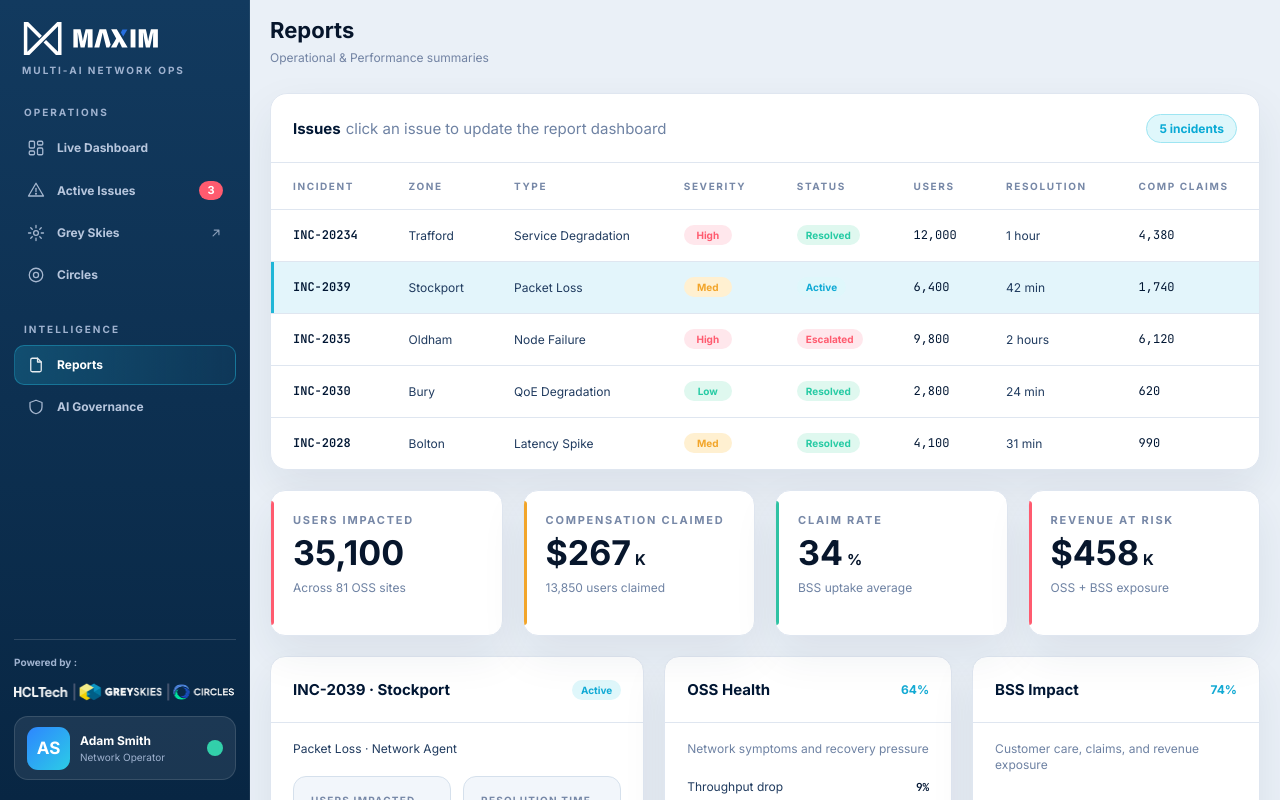
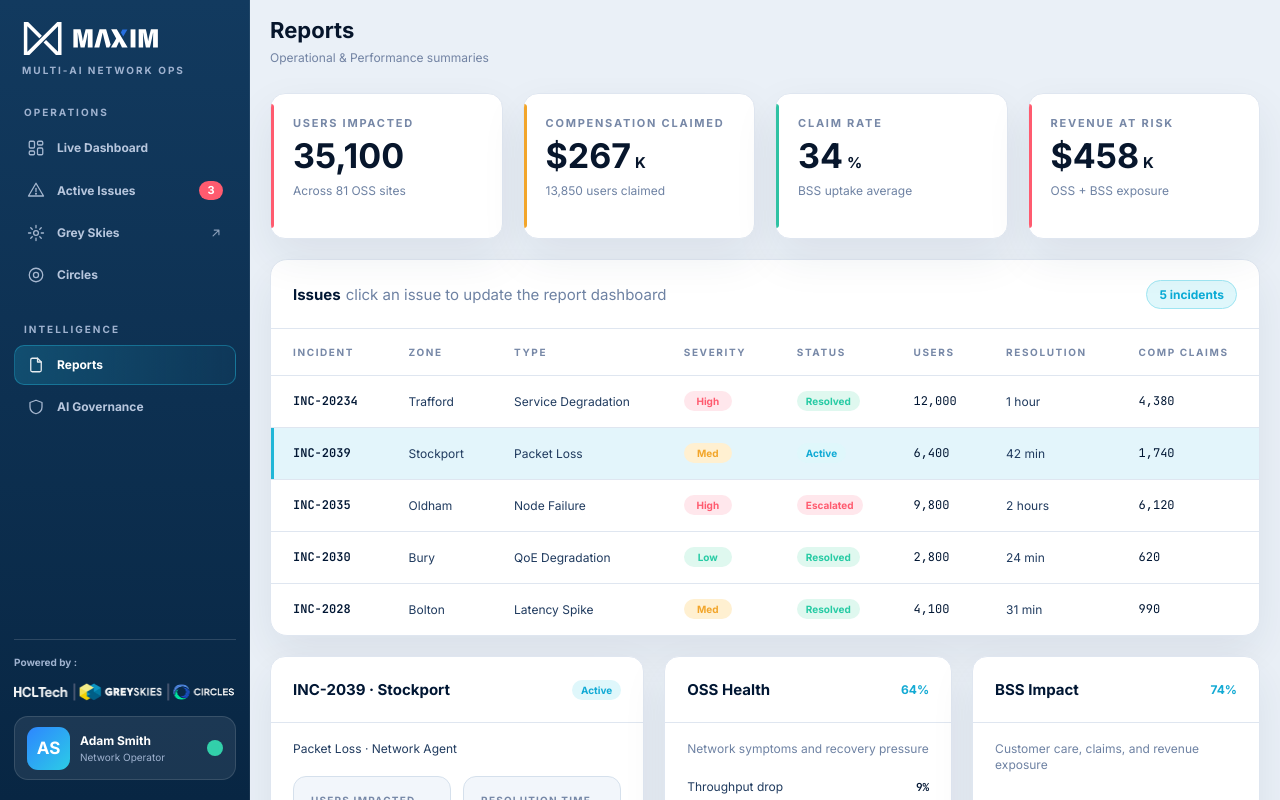
Before and after one commit to DmaxDude/NetworkMaximAIDashboard, a React (Vite) app: page / in a window 1280 px wide. Both pictures are taken after a click on the element "Reports". Built offline with nearby package versions, Linux system fonts and the light colour scheme.

Commit message:
deploy code

```diff
--- a/src/pages/OperatorDashboard.jsx
+++ b/src/pages/OperatorDashboard.jsx
@@ -768,6 +768,13 @@ export default function OperatorDashboard({ initialPage = 'dashboard' }) {
     {/* REPORTS */}
     <div className={pageClass('reports')} id="page-reports">
       <div className="reports-page">
+        <div className="report-kpi-grid">
+          <div className="card report-kpi report-kpi-red"><span>Users Impacted</span><strong>{reportTotals.usersImpacted.toLocaleString()}</strong><em>Across {reportTotals.sites} OSS sites</em></div>
+          <div className="card report-kpi report-kpi-amber"><span>Compensation Claimed</span><strong>${Math.round(reportTotals.compensationClaimed / 1000)}<small>K</small></strong><em>{reportTotals.usersCompClaimed.toLocaleString()} users claimed</em></div>
+          <div className="card report-kpi report-kpi-green"><span>Claim Rate</span><strong>{avgClaimRate}<small>%</small></strong><em>BSS uptake average</em></div>
+          <div className="card report-kpi report-kpi-red"><span>Revenue At Risk</span><strong>${Math.round(reportTotals.revenueAtRisk / 1000)}<small>K</small></strong><em>OSS + BSS exposure</em></div>
+        </div>
+
         <section className="card report-issue-table">
           <div className="report-table-title">
             <div><strong>Issues</strong><span>click an issue to update the report dashboard</span></div>
@@ -796,13 +803,6 @@ export default function OperatorDashboard({ initialPage = 'dashboard' }) {
           </table>
         </section>
 
-        <div className="report-kpi-grid">
-          <div className="card report-kpi report-kpi-red"><span>Users Impacted</span><strong>{reportTotals.usersImpacted.toLocaleString()}</strong><em>Across {reportTotals.sites} OSS sites</em></div>
-          <div className="card report-kpi report-kpi-amber"><span>Compensation Claimed</span><strong>${Math.round(reportTotals.compensationClaimed / 1000)}<small>K</small></strong><em>{reportTotals.usersCompClaimed.toLocaleString()} users claimed</em></div>
-          <div className="card report-kpi report-kpi-green"><span>Claim Rate</span><strong>{avgClaimRate}<small>%</small></strong><em>BSS uptake average</em></div>
-          <div className="card report-kpi report-kpi-red"><span>Revenue At Risk</span><strong>${Math.round(reportTotals.revenueAtRisk / 1000)}<small>K</small></strong><em>OSS + BSS exposure</em></div>
-        </div>
-
         <div className="report-primary-grid">
           <section className="card report-panel report-focus-card">
             <div className="report-card-head">
@@ -816,8 +816,12 @@ export default function OperatorDashboard({ initialPage = 'dashboard' }) {
               <div className="report-focus-metric"><span>Compensation Claimed</span><strong>${Math.round(selectedReportIssue.compensationClaimed / 1000)}K</strong></div>
               <div className="report-focus-metric"><span>Users Claimed Comp</span><strong>{selectedReportIssue.usersCompClaimed.toLocaleString()}</strong></div>
             </div>
-            <div className="report-root"><span>Root Cause</span><p>{selectedReportIssue.rootCause}</p></div>
-            <div className="report-root"><span>Recommended Action</span><p>{selectedReportIssue.recommendation}</p></div>
+            {selectedReportIssue.id !== 'INC-2039' && (
+              <>
+                <div className="report-root"><span>Root Cause</span><p>{selectedReportIssue.rootCause}</p></div>
+                <div className="report-root"><span>Recommended Action</span><p>{selectedReportIssue.recommendation}</p></div>
+              </>
+            )}
           </section>
 
           <section className="card report-panel">
```
